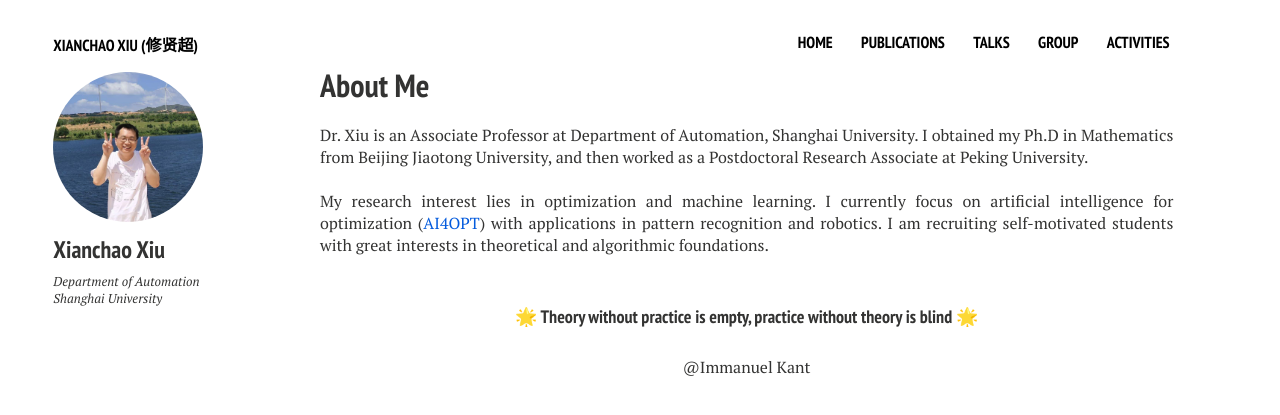
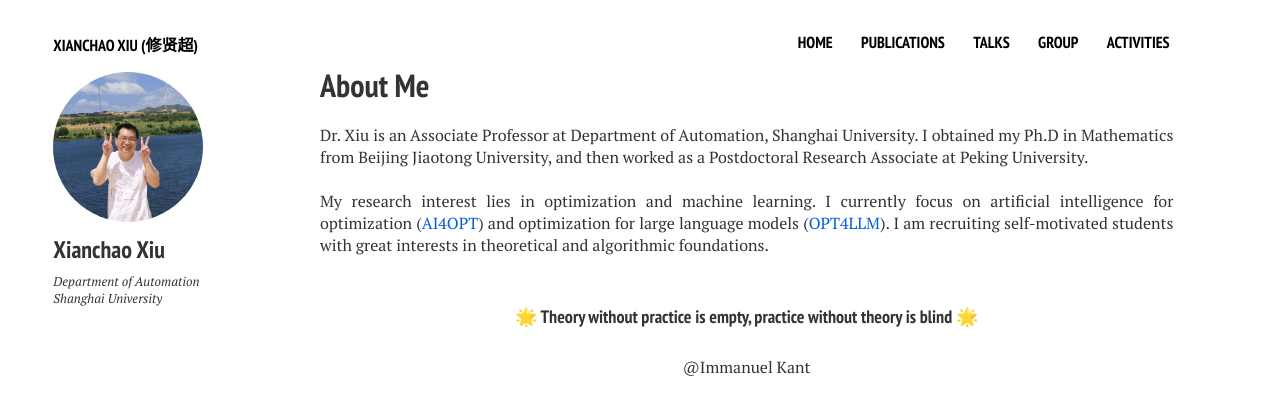
Before and after one commit to xianchaoxiu/xianchaoxiu.github.io, a Jekyll site: the page built from index.md, in a window 1280 px wide. Shown: the top 415 px of the page. Built offline with Jekyll 4.4.1, drawn with Linux system fonts in a browser that asks for light colours; nearby versions of some CDN libraries.

Commit message:
Update home2.html

```diff
--- a/_layouts/home2.html
+++ b/_layouts/home2.html
@@ -32,7 +32,8 @@
 
 
 	 My research interest lies in optimization and machine learning.
-	 I currently focus on artificial intelligence for optimization (<a href="https://github.com/xianchaoxiu/AI4OPT" class="textlink" target="_blank">AI4OPT</a>) with applications in pattern recognition and robotics.
+	 I currently focus on artificial intelligence for optimization (<a href="https://github.com/xianchaoxiu/AI4OPT" class="textlink" target="_blank">AI4OPT</a>)
+	 and optimization for large language models (<a href="https://github.com/xianchaoxiu/OPT4LLM" class="textlink" target="_blank">OPT4LLM</a>).
          I am recruiting self-motivated students with great interests in theoretical and algorithmic foundations. <br><br>
 
 
```
